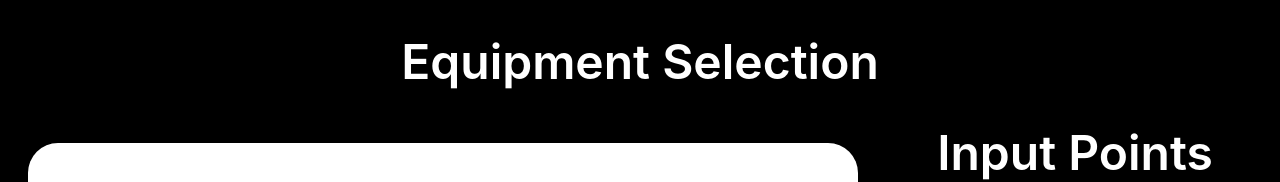
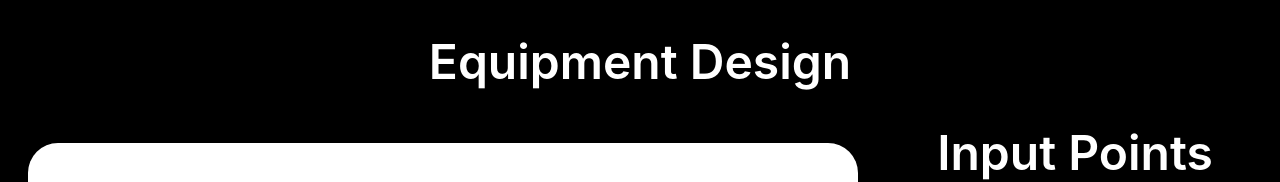
Before and after one commit to bhargabdhungel/equipment_selection, a React (Vite) app: page / in a window 1280 px wide. Shown: the top 182 px of the page. Built offline with nearby package versions, Linux system fonts and the light colour scheme.

Commit message:
test build

```diff
--- a/src/App.jsx
+++ b/src/App.jsx
@@ -15,7 +15,7 @@ function App() {
   console.log(points);
   return (
     <>
-      <h1>Equipment Selection</h1>
+      <h1>Equipment Design</h1>
       <Plot />
       <InputPoints />
     </>
```
